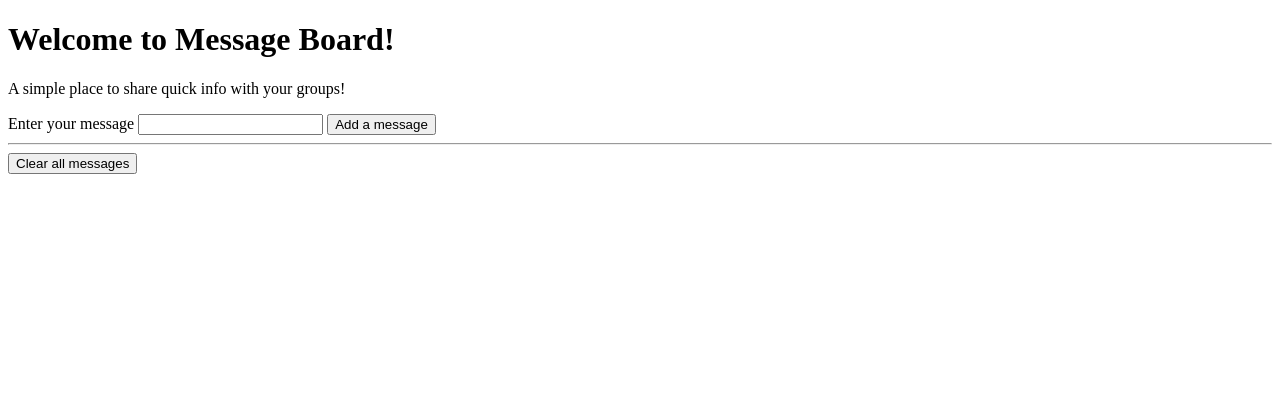
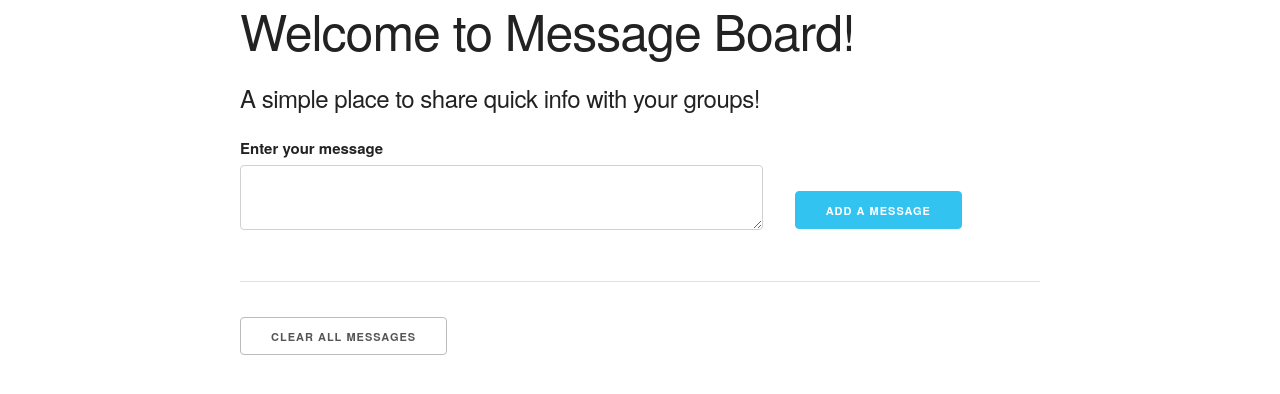
Before and after one commit to tfmertz/Message-Board, a PHP site: template views/homepage.twig in a window 1280 px wide. Shown: the top 394 px of the page. Run offline with PHP 8.4, Linux system fonts and the light colour scheme; the template is opened without the code that fills it, so the values that code supplies are empty; some libraries are stand-ins or nearby versions.

Commit message:
Add custom styles

```diff
--- a/app/app.php
+++ b/app/app.php
@@ -23,7 +23,7 @@
 
     $app->post("/add_message", function() use ($app) {
 
-        $new_message = new Message(htmlspecialchars($_POST['message']));
+        $new_message = new Message(pg_escape_string($_POST['message']));
         $new_message->save();
 
         $messages = Message::getAll();
--- a/views/homepage.twig
+++ b/views/homepage.twig
@@ -3,21 +3,30 @@
 
 <html>
   <head>
+    <link rel="stylesheet" href="/css/normalize.css" media="all">
+    <link rel="stylesheet" href="/css/skeleton.css" media="all">
+    <link rel="stylesheet" href="/css/main.css" media="all">
     <title>Message Board</title>
   </head>
   <body>
     <div class="container">
       <h1>Welcome to Message Board!</h1>
 
-      <p>
+      <h5>
         A simple place to share quick info with your groups!
-      </p>
+      </h5>
 
       <form action="/add_message" method="post">
-        <label for="message">Enter your message</label>
-        <input type="text" name="message" id="message" required>
+        <div class="row">
+          <div class="eight columns">
+            <label for="message">Enter your message</label>
+            <textarea class="u-full-width" name="message" id="message" maxlength="250" rows="3" required></textarea>
+          </div>
 
-        <button type="submit">Add a message</button>
+          <div class="four columns">
+            <button type="submit" class="button-primary add-message">Add a message</button>
+          </div>
+        </div>
       </form>
 
       <hr>
@@ -31,11 +40,15 @@
         </div>
 
       {% endfor %}
+
+
+      <form action="/delete_messages" method="post">
+        <button type="submit">Clear all messages</button>
+      </form>
     </div>
+    <!-- end container -->
 
-    <form action="/delete_messages" method="post">
-      <button type="submit">Clear all messages</button>
-    </form>
+
 
   </body>
 </html>
--- /dev/null
+++ b/web/css/main.css
@@ -0,0 +1,3 @@
+.container {
+  max-width:800px;
+}
--- /dev/null
+++ b/web/css/skeleton.css
@@ -0,0 +1,423 @@
+/*
+* Skeleton V2.0.4
+* Copyright 2014, Dave Gamache
+* www.getskeleton.com
+* Free to use under the MIT license.
+* http://www.opensource.org/licenses/mit-license.php
+* 12/29/2014
+*/
+
+
+/* Table of contents
+––––––––––––––––––––––––––––––––––––––––––––––––––
+- Grid
+- Base Styles
+- Typography
+- Links
+- Buttons
+- Forms
+- Lists
+- Code
+- Tables
+- Spacing
+- Utilities
+- Clearing
+- Media Queries
+*/
+
+
+/* Grid
+–––––––––––––––––––––––––––––––––––––––––––––––––– */
+.container {
+  position: relative;
+  width: 100%;
+  max-width: 960px;
+  margin: 0 auto;
+  padding: 0 20px;
+  box-sizing: border-box; }
+.column,
+.columns {
+  width: 100%;
+  float: left;
+  box-sizing: border-box; }
+
+/* For devices larger than 400px */
+@media (min-width: 400px) {
+  .container {
+    width: 85%;
+    padding: 0; }
+}
+
+/* For devices larger than 550px */
+@media (min-width: 550px) {
+  .container {
+    width: 80%; }
+  .column,
+  .columns {
+    margin-left: 4%; }
+  .column:first-child,
+  .columns:first-child {
+    margin-left: 0; }
+
+  .one.column,
+  .one.columns                    { width: 4.66666666667%; }
+  .two.columns                    { width: 13.3333333333%; }
+  .three.columns                  { width: 22%;            }
+  .four.columns                   { width: 30.6666666667%; }
+  .five.columns                   { width: 39.3333333333%; }
+  .six.columns                    { width: 48%;            }
+  .seven.columns                  { width: 56.6666666667%; }
+  .eight.columns                  { width: 65.3333333333%; }
+  .nine.columns                   { width: 74.0%;          }
+  .ten.columns                    { width: 82.6666666667%; }
+  .eleven.columns                 { width: 91.3333333333%; }
+  .twelve.columns                 { width: 100%; margin-left: 0; }
+
+  .one-third.column               { width: 30.6666666667%; }
+  .two-thirds.column              { width: 65.3333333333%; }
+
+  .one-half.column                { width: 48%; }
+
+  /* Offsets */
+  .offset-by-one.column,
+  .offset-by-one.columns          { margin-left: 8.66666666667%; }
+  .offset-by-two.column,
+  .offset-by-two.columns          { margin-left: 17.3333333333%; }
+  .offset-by-three.column,
+  .offset-by-three.columns        { margin-left: 26%;            }
+  .offset-by-four.column,
+  .offset-by-four.columns         { margin-left: 34.6666666667%; }
+  .offset-by-five.column,
+  .offset-by-five.columns         { margin-left: 43.3333333333%; }
+  .offset-by-six.column,
+  .offset-by-six.columns          { margin-left: 52%;            }
+  .offset-by-seven.column,
+  .offset-by-seven.columns        { margin-left: 60.6666666667%; }
+  .offset-by-eight.column,
+  .offset-by-eight.columns        { margin-left: 69.3333333333%; }
+  .offset-by-nine.column,
+  .offset-by-nine.columns         { margin-left: 78.0%;          }
+  .offset-by-ten.column,
+  .offset-by-ten.columns          { margin-left: 86.6666666667%; }
+  .offset-by-eleven.column,
+  .offset-by-eleven.columns       { margin-left: 95.3333333333%; }
+
+  .offset-by-one-third.column,
+  .offset-by-one-third.columns    { margin-left: 34.6666666667%; }
+  .offset-by-two-thirds.column,
+  .offset-by-two-thirds.columns   { margin-left: 69.3333333333%; }
+
+  .offset-by-one-half.column,
+  .offset-by-one-half.columns     { margin-left: 52%; }
+
+}
+
+
+/* Base Styles
+–––––––––––––––––––––––––––––––––––––––––––––––––– */
+/* NOTE
+html is set to 62.5% so that all the REM measurements throughout Skeleton
+are based on 10px sizing. So basically 1.5rem = 15px :) */
+html {
+  font-size: 62.5%; }
+body {
+  font-size: 1.5em; /* currently ems cause chrome bug misinterpreting rems on body element */
+  line-height: 1.6;
+  font-weight: 400;
+  font-family: "Raleway", "HelveticaNeue", "Helvetica Neue", Helvetica, Arial, sans-serif;
+  color: #222; }
+
+
+/* Typography
+–––––––––––––––––––––––––––––––––––––––––––––––––– */
+h1, h2, h3, h4, h5, h6 {
+  margin-top: 0;
+  margin-bottom: 2rem;
+  font-weight: 300; }
+h1 { font-size: 4.0rem; line-height: 1.2;  letter-spacing: -.1rem;}
+h2 { font-size: 3.6rem; line-height: 1.25; letter-spacing: -.1rem; }
+h3 { font-size: 3.0rem; line-height: 1.3;  letter-spacing: -.1rem; }
+h4 { font-size: 2.4rem; line-height: 1.35; letter-spacing: -.08rem; }
+h5 { font-size: 1.8rem; line-height: 1.5;  letter-spacing: -.05rem; }
+h6 { font-size: 1.5rem; line-height: 1.6;  letter-spacing: 0; }
+
+/* Larger than phablet */
+@media (min-width: 550px) {
+  h1 { font-size: 5.0rem; }
+  h2 { font-size: 4.2rem; }
+  h3 { font-size: 3.6rem; }
+  h4 { font-size: 3.0rem; }
+  h5 { font-size: 2.4rem; }
+  h6 { font-size: 1.5rem; }
+}
+
+p {
+  margin-top: 0; }
+
+
+/* Links
+–––––––––––––––––––––––––––––––––––––––––––––––––– */
+a {
+  color: #1EAEDB; }
+a:hover {
+  color: #0FA0CE; }
+
+
+/* Buttons
+–––––––––––––––––––––––––––––––––––––––––––––––––– */
+.button,
+button,
+input[type="submit"],
+input[type="reset"],
+input[type="button"] {
+  display: inline-block;
+  height: 38px;
+  padding: 0 30px;
+  color: #555;
+  text-align: center;
+  font-size: 11px;
+  font-weight: 600;
+  line-height: 38px;
+  letter-spacing: .1rem;
+  text-transform: uppercase;
+  text-decoration: none;
+  white-space: nowrap;
+  background-color: transparent;
+  border-radius: 4px;
+  border: 1px solid #bbb;
+  cursor: pointer;
+  box-sizing: border-box; }
+.button:hover,
+button:hover,
+input[type="submit"]:hover,
+input[type="reset"]:hover,
+input[type="button"]:hover,
+.button:focus,
+button:focus,
+input[type="submit"]:focus,
+input[type="reset"]:focus,
+input[type="button"]:focus {
+  color: #333;
+  border-color: #888;
+  outline: 0; }
+.button.button-primary,
+button.button-primary,
+input[type="submit"].button-primary,
+input[type="reset"].button-primary,
+input[type="button"].button-primary {
+  color: #FFF;
+  background-color: #33C3F0;
+  border-color: #33C3F0; }
+.button.button-primary:hover,
+button.button-primary:hover,
+input[type="submit"].button-primary:hover,
+input[type="reset"].button-primary:hover,
+input[type="button"].button-primary:hover,
+.button.button-primary:focus,
+button.button-primary:focus,
+input[type="submit"].button-primary:focus,
+input[type="reset"].button-primary:focus,
+input[type="button"].button-primary:focus {
+  color: #FFF;
+  background-color: #1EAEDB;
+  border-color: #1EAEDB; }
+
+
+/* Forms
+–––––––––––––––––––––––––––––––––––––––––––––––––– */
+input[type="email"],
+input[type="number"],
+input[type="search"],
+input[type="text"],
+input[type="tel"],
+input[type="url"],
+input[type="password"],
+textarea,
+select {
+  height: 38px;
+  padding: 6px 10px; /* The 6px vertically centers text on FF, ignored by Webkit */
+  background-color: #fff;
+  border: 1px solid #D1D1D1;
+  border-radius: 4px;
+  box-shadow: none;
+  box-sizing: border-box; }
+/* Removes awkward default styles on some inputs for iOS */
+input[type="email"],
+input[type="number"],
+input[type="search"],
+input[type="text"],
+input[type="tel"],
+input[type="url"],
+input[type="password"],
+textarea {
+  -webkit-appearance: none;
+     -moz-appearance: none;
+          appearance: none; }
+textarea {
+  min-height: 65px;
+  padding-top: 6px;
+  padding-bottom: 6px; }
+input[type="email"]:focus,
+input[type="number"]:focus,
+input[type="search"]:focus,
+input[type="text"]:focus,
+input[type="tel"]:focus,
+input[type="url"]:focus,
+input[type="password"]:focus,
+textarea:focus,
+select:focus {
+  border: 1px solid #33C3F0;
+  outline: 0; }
+label,
+legend {
+  display: block;
+  margin-bottom: .5rem;
+  font-weight: 600; }
+fieldset {
+  padding: 0;
+  border-width: 0; }
+input[type="checkbox"],
+input[type="radio"] {
+  display: inline; }
+label > .label-body {
+  display: inline-block;
+  margin-left: .5rem;
+  font-weight: normal; }
+
+
+/* Lists
+–––––––––––––––––––––––––––––––––––––––––––––––––– */
+ul {
+  list-style: circle inside; }
+ol {
+  list-style: decimal inside; }
+ol, ul {
+  padding-left: 0;
+  margin-top: 0; }
+ul ul,
+ul ol,
+ol ol,
+ol ul {
+  margin: 1.5rem 0 1.5rem 3rem;
+  font-size: 90%; }
+li {
+  margin-bottom: 1rem; }
+
+
+/* Code
+–––––––––––––––––––––––––––––––––––––––––––––––––– */
+code {
+  padding: .2rem .5rem;
+  margin: 0 .2rem;
+  font-size: 90%;
+  white-space: nowrap;
+  background: #F1F1F1;
+  border: 1px solid #E1E1E1;
+  border-radius: 4px; }
+pre > code {
+  display: block;
+  padding: 1rem 1.5rem;
+  white-space: pre; }
+
+
+/* Tables
+–––––––––––––––––––––––––––––––––––––––––––––––––– */
+th,
+td {
+  padding: 12px 15px;
+  text-align: left;
+  border-bottom: 1px solid #E1E1E1; }
+th:first-child,
+td:first-child {
+  padding-left: 0; }
+th:last-child,
+td:last-child {
+  padding-right: 0; }
+
+
+/* Spacing
+–––––––––––––––––––––––––––––––––––––––––––––––––– */
+button,
+.button {
+  margin-bottom: 1rem; }
+input,
+textarea,
+select,
+fieldset {
+  margin-bottom: 1.5rem; }
+pre,
+blockquote,
+dl,
+figure,
+table,
+p,
+ul,
+ol,
+form {
+  margin-bottom: 2.5rem; }
+
+
+/* Utilities
+–––––––––––––––––––––––––––––––––––––––––––––––––– */
+.u-full-width {
+  width: 100%;
+  box-sizing: border-box; }
+.u-max-full-width {
+  max-width: 100%;
+  box-sizing: border-box; }
+.u-pull-right {
+  float: right; }
+.u-pull-left {
+  float: left; }
+
+
+/* Misc
+–––––––––––––––––––––––––––––––––––––––––––––––––– */
+hr {
+  margin-top: 3rem;
+  margin-bottom: 3.5rem;
+  border-width: 0;
+  border-top: 1px solid #E1E1E1; }
+
+
+/* Clearing
+–––––––––––––––––––––––––––––––––––––––––––––––––– */
+
+/* Self Clearing Goodness */
+.container:after,
+.row:after,
+.u-cf {
+  content: "";
+  display: table;
+  clear: both; }
+
+
+/* Media Queries
+–––––––––––––––––––––––––––––––––––––––––––––––––– */
+/*
+Note: The best way to structure the use of media queries is to create the queries
+near the relevant code. For example, if you wanted to change the styles for buttons
+on small devices, paste the mobile query code up in the buttons section and style it
+there.
+*/
+
+
+/* Larger than mobile */
+@media (min-width: 400px) {}
+
+/* Larger than phablet (also point when grid becomes active) */
+@media (min-width: 550px) {
+  .add-message{
+    position:relative;
+    top: 55px;
+  }
+}
+
+/* Larger than tablet */
+@media (min-width: 750px) {}
+
+/* Larger than desktop */
+@media (min-width: 1000px) {}
+
+/* Larger than Desktop HD */
+@media (min-width: 1200px) {}
```
Also changed, not shown: web/css/normalize.css (added).
